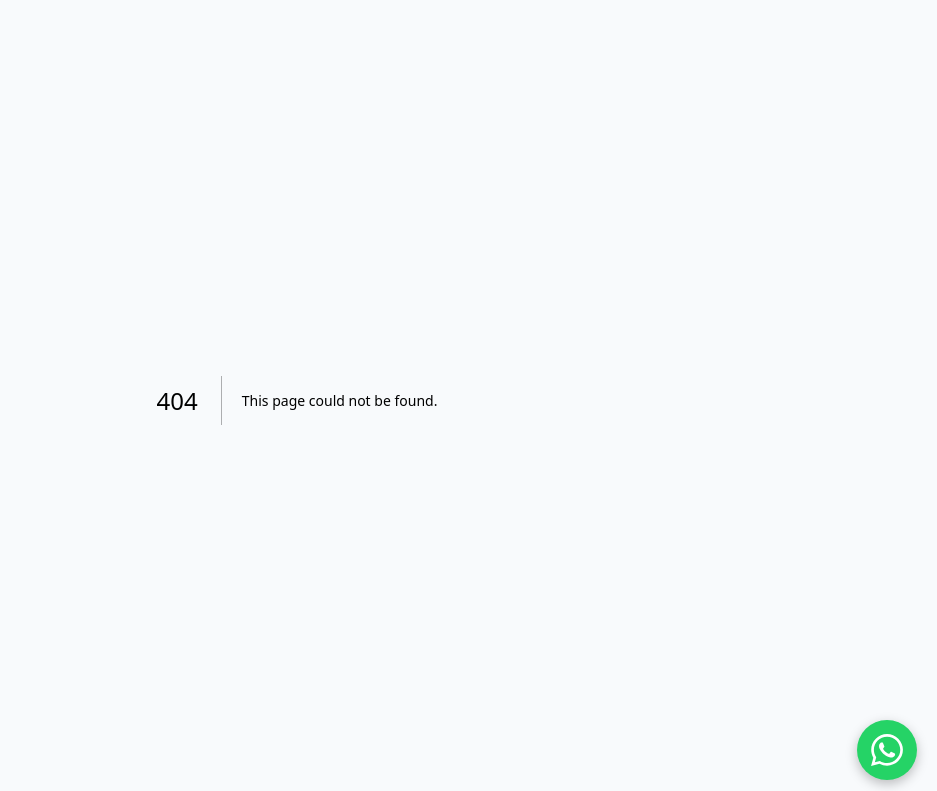
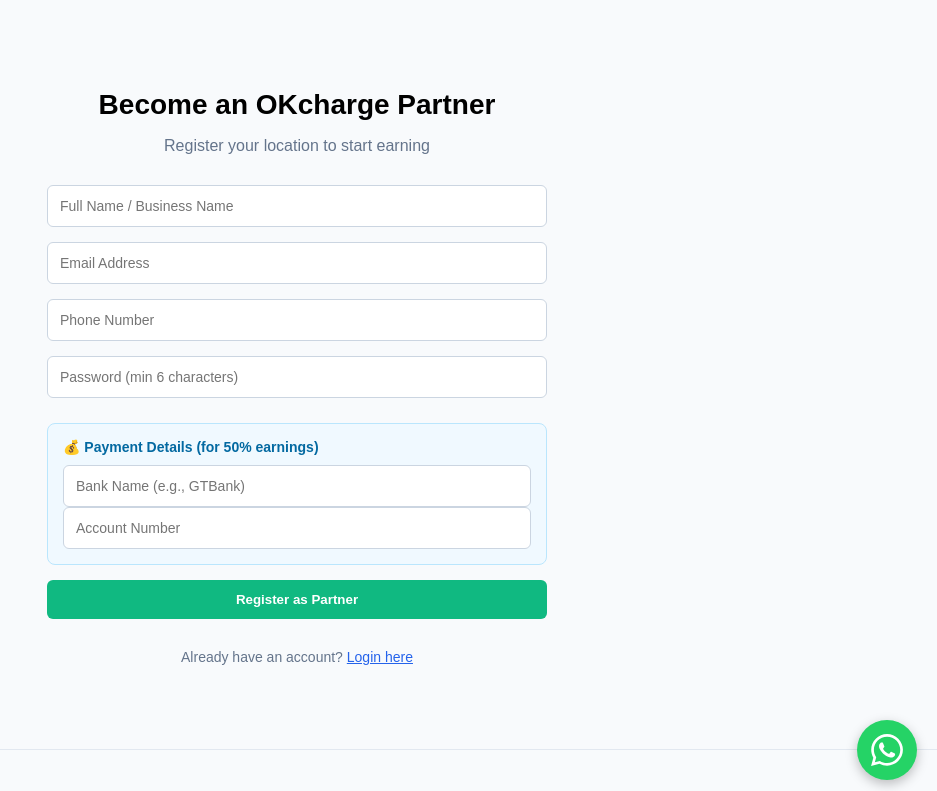
Before and after one commit to okivictor01-bit/OKcharge-, a Next.js app: page /auth/register in a window 1280 px wide. Before the commit this address had no page. Shown: the top 791 px of the page, without its empty margins (343-1280 px from the left). Built offline with nearby package versions, Linux system fonts and the light colour scheme.

Commit message:
Create page.tsx

```diff
--- /dev/null
+++ b/app/auth/register/page.tsx
@@ -0,0 +1,133 @@
+"use client";
+
+import { useState } from 'react';
+import { supabase } from '@/lib/supabase';
+import { useRouter } from 'next/navigation';
+
+export default function OwnerRegister() {
+  const router = useRouter();
+  const [formData, setFormData] = useState({
+    name: '',
+    email: '',
+    phone: '',
+    password: '',
+    bankName: '',
+    bankAccount: ''
+  });
+  const [loading, setLoading] = useState(false);
+  const [message, setMessage] = useState('');
+
+  const handleRegister = async (e: React.FormEvent) => {
+    e.preventDefault();
+    setLoading(true);
+    setMessage('');
+
+    const { data, error } = await supabase.auth.signUp({
+      email: formData.email,
+      password: formData.password,
+      options: {
+        data: {
+          full_name: formData.name,
+          role: 'owner'
+        }
+      }
+    });
+
+    if (error) {
+      setMessage('Error: ' + error.message);
+    } else if (data.user) {
+      // Update profile with additional info
+      await supabase
+        .from('profiles')
+        .update({
+          phone: formData.phone,
+          bank_name: formData.bankName,
+          bank_account_number: formData.bankAccount
+        })
+        .eq('user_id', data.user.id);
+
+      setMessage('✅ Registration successful! Please check your email to confirm your account.');
+      setTimeout(() => router.push('/auth/login'), 3000);
+    }
+    setLoading(false);
+  };
+
+  return (
+    <main style={{ padding: '20px', fontFamily: 'sans-serif', maxWidth: '500px', margin: '50px auto' }}>
+      <div style={{ textAlign: 'center', marginBottom: '30px' }}>
+        <h1 style={{ fontSize: '28px', marginBottom: '10px' }}>Become an OKcharge Partner</h1>
+        <p style={{ color: '#64748b' }}>Register your location to start earning</p>
+      </div>
+
+      <form onSubmit={handleRegister} style={{ display: 'grid', gap: '15px' }}>
+        <input
+          placeholder="Full Name / Business Name"
+          required
+          value={formData.name}
+          onChange={e => setFormData({...formData, name: e.target.value})}
+          style={inputStyle}
+        />
+        <input
+          type="email"
+          placeholder="Email Address"
+          required
+          value={formData.email}
+          onChange={e => setFormData({...formData, email: e.target.value})}
+          style={inputStyle}
+        />
+        <input
+          type="tel"
+          placeholder="Phone Number"
+          required
+          value={formData.phone}
+          onChange={e => setFormData({...formData, phone: e.target.value})}
+          style={inputStyle}
+        />
+        <input
+          type="password"
+          placeholder="Password (min 6 characters)"
+          required
+          minLength={6}
+          value={formData.password}
+          onChange={e => setFormData({...formData, password: e.target.value})}
+          style={inputStyle}
+        />
+
+        <div style={{ marginTop: '10px', padding: '15px', backgroundColor: '#f0f9ff', borderRadius: '8px', border: '1px solid #bae6fd' }}>
+          <p style={{ margin: '0 0 10px 0', fontWeight: 'bold', fontSize: '14px', color: '#0369a1' }}>💰 Payment Details (for 50% earnings)</p>
+          <input
+            placeholder="Bank Name (e.g., GTBank)"
+            value={formData.bankName}
+            onChange={e => setFormData({...formData, bankName: e.target.value})}
+            style={inputStyle}
+          />
+          <input
+            placeholder="Account Number"
+            value={formData.bankAccount}
+            onChange={e => setFormData({...formData, bankAccount: e.target.value})}
+            style={inputStyle}
+          />
+        </div>
+
+        <button type="submit" disabled={loading} style={btnStyle}>
+          {loading ? 'Creating Account...' : 'Register as Partner'}
+        </button>
+      </form>
+
+      {message && (
+        <p style={{ textAlign: 'center', marginTop: '20px', color: message.includes('✅') ? '#10b981' : '#ef4444' }}>
+          {message}
+        </p>
+      )}
+
+      <div style={{ textAlign: 'center', marginTop: '30px' }}>
+        <p style={{ fontSize: '14px', color: '#64748b' }}>
+          Already have an account? <a href="/auth/login" style={{ color: '#2563eb' }}>Login here</a>
+        </p>
+      </div>
+    </main>
+  );
+}
+
+const inputStyle = { padding: '12px', border: '1px solid #cbd5e1', borderRadius: '6px', fontSize: '14px', width: '100%', boxSizing: 'border-box' as const };
+const btnStyle = { padding: '12px', backgroundColor: '#10b981', color: 'white', border: 'none', borderRadius: '6px', fontWeight: 'bold', cursor: 'pointer' };
```
